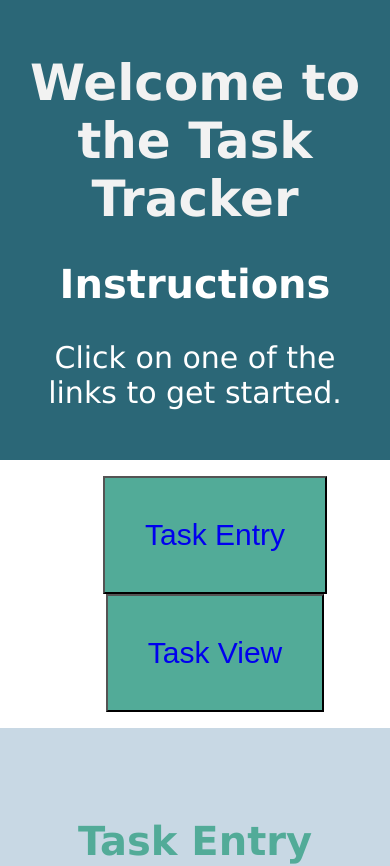
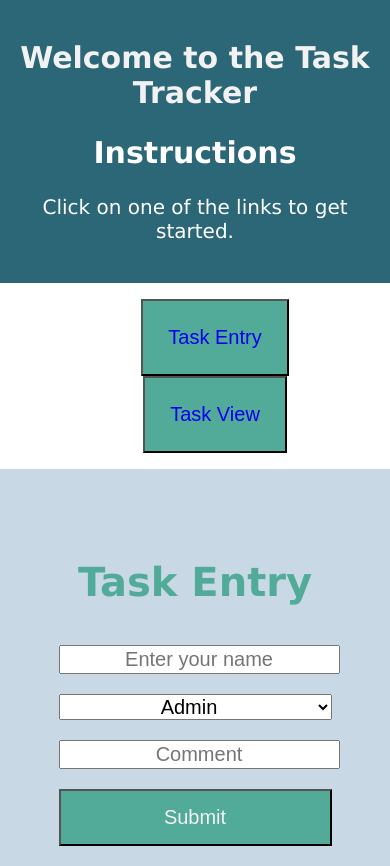
Before and after one commit to jerielasg/Project3, a React (Create React App) app: page /entry in a window 390 px wide. Shown: the top 866 px of the page. Built offline with nearby package versions, Linux system fonts and the light colour scheme; no server answers; the database is empty.

Commit message:
added media queries

```diff
--- a/src/App.css
+++ b/src/App.css
@@ -24,14 +24,6 @@
   color: #61dafb;
 }
 
-@keyframes App-logo-spin {
-  from {
-    transform: rotate(0deg);
-  }
-  to {
-    transform: rotate(360deg);
-  }
-}
 
 /* #2b6777(darkTeal) #c8d8e4(lighter teal) #ffffff(white) #f2f2f2(off White) #52ab98(green) */
 
@@ -72,7 +64,7 @@ h5 {
 li {
   list-style-type: none;
 }
-/***** TASK ENTRY *****/
+/***** BUTTON LINKS *****/
 .links a {
   text-decoration: none;
 }
@@ -85,7 +77,7 @@ li {
   color: #f2f2f2;
   font-size: 40px ;
 }
-
+/***** TASK ENTRY *****/
 .taskEntry form input, select{
   text-align: center;
   font-family: Arial, Helvetica, sans-serif;
@@ -181,3 +173,43 @@ li {
   background-color: #52ab98;
   color: #ffffff;
 }
+
+
+/***** Media Styles  *****/
+
+@media (max-width: 900px) {
+.intro p {
+    font-size: 20px;
+
+  }
+  h1 {
+    font-family: Verdana, Geneva, Tahoma, sans-serif;
+    color: #f2f2f2;
+    font-size: 30px;
+  }
+
+  h2 {
+    font-family: Verdana, Geneva, Tahoma, sans-serif;
+    color: #ffffff;
+    font-size: 30px;
+  }
+  .taskEntry form input,
+  select {
+    font-size: 20px;
+  }
+  .buttonLink {
+    background-color: #52ab98;
+    padding: 25px 25px 25px 25px;
+    margin-left: 30px;
+    margin-right: 30px;
+    font-size: 20px;
+  }
+  .entrySubmit {
+    background-color: #52ab98;
+    padding: 15px 15px 15px 15px;
+    width: 100%;
+    font-size: 20px;
+    color: #f2f2f2;
+
+  }
+}
```
